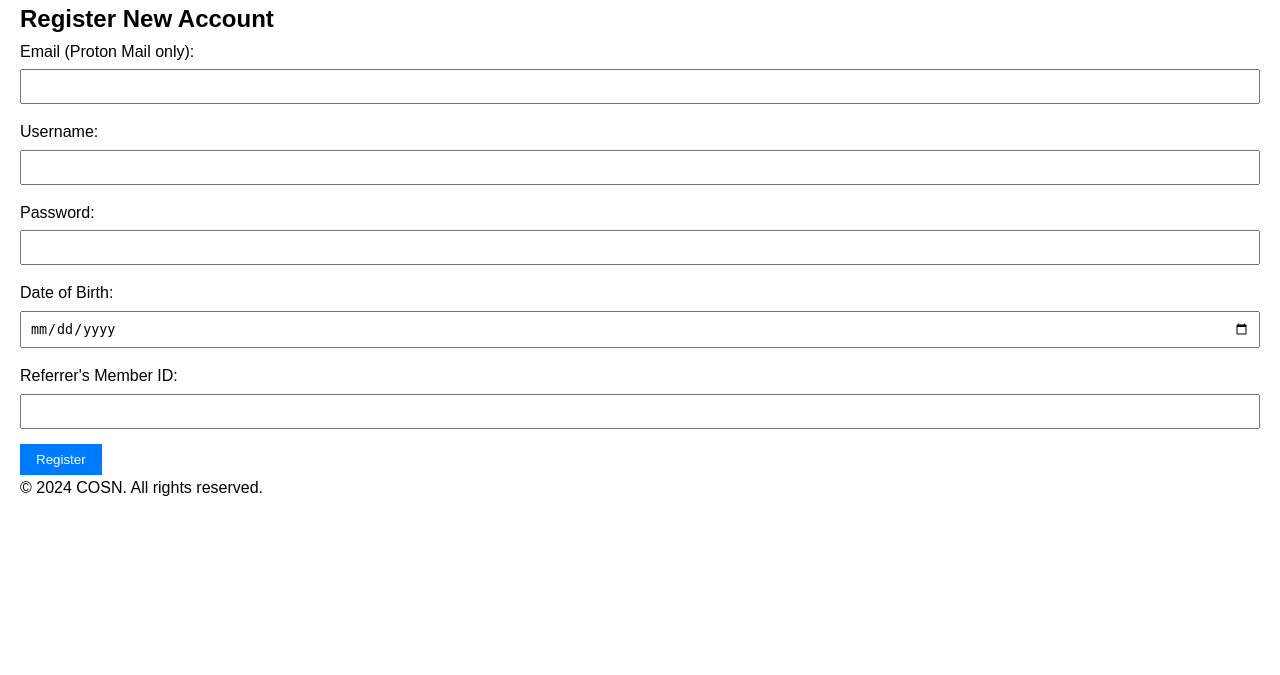
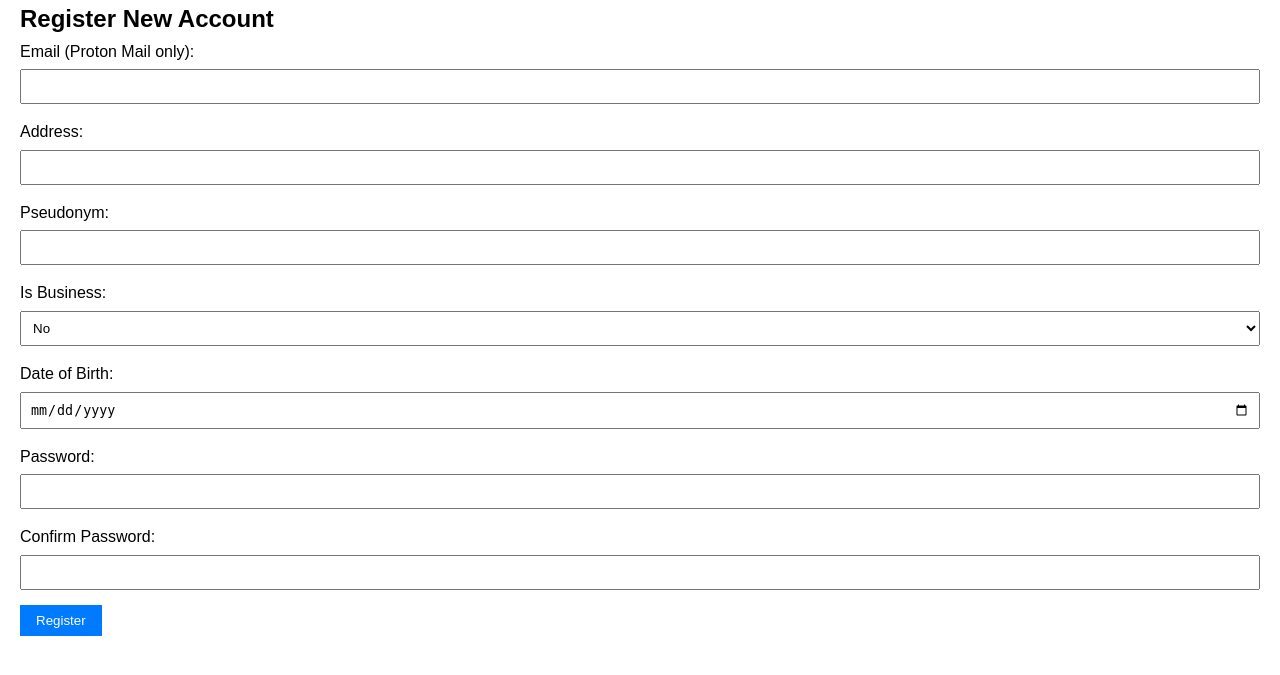
Before and after one commit to g-tejas/comp353-grp7-final-project, a PHP site: page /register.php in a window 1280 px wide. Shown: the part 71-746 px from the top of the page. Run offline with PHP 8.4, Linux system fonts and the light colour scheme.

Commit message:
Registering works

```diff
--- a/frontend/register.php
+++ b/frontend/register.php
@@ -2,34 +2,69 @@
 
 <div class="form-container">
     <h2>Register New Account</h2>
-    <form action="register_process.php" method="POST">
+    <?php
+    if (isset($_SESSION['error'])) {
+        echo "<div style='color: red;'>" . $_SESSION['error'] . "</div>";
+        unset($_SESSION['error']);
+    }
+    ?>
+    <form action="processes/register_process.php" method="POST" onsubmit="return validateForm()">
         <div class="form-group">
             <label for="email">Email (Proton Mail only):</label>
-            <input type="email" name="email" required pattern=".*@proton\..*">
+            <input type="email" name="email" id="email" required pattern=".*@proton\..*">
         </div>
 
         <div class="form-group">
-            <label for="username">Username:</label>
-            <input type="text" name="username" required>
+            <label for="address">Address:</label>
+            <input type="text" name="address" id="address" required>
+        </div>
+
+        <div class="form-group">
+            <label for="pseudonym">Pseudonym:</label>
+            <input type="text" name="pseudonym" id="pseudonym" required>
+        </div>
+
+        <div class="form-group">
+            <label for="is_business">Is Business:</label>
+            <select name="is_business" id="is_business" required>
+                <option value="No">No</option>
+                <option value="Yes">Yes</option>
+            </select>
+        </div>
+
+        <div class="form-group">
+            <label for="dob">Date of Birth:</label>
+            <input type="date" name="dob" id="dob" required>
         </div>
 
         <div class="form-group">
             <label for="password">Password:</label>
-            <input type="password" name="password" required>
+            <input type="password" name="password" id="password" required>
         </div>
 
         <div class="form-group">
-            <label for="dob">Date of Birth:</label>
-            <input type="date" name="dob" required>
+            <label for="confirm_password">Confirm Password:</label>
+            <input type="password" name="confirm_password" id="confirm_password" required>
         </div>
 
-        <div class="form-group">
-            <label for="referrer">Referrer's Member ID:</label>
-            <input type="text" name="referrer" required>
+        <div id="password_error" style="color: red; display: none;">
+            Passwords do not match.
         </div>
 
         <button type="submit">Register</button>
     </form>
 </div>
 
-<?php include 'includes/footer.php'; ?>
+<script>
+function validateForm() {
+    var password = document.getElementById("password").value;
+    var confirmPassword = document.getElementById("confirm_password").value;
+
+    if (password !== confirmPassword) {
+        document.getElementById("password_error").style.display = "block";
+        return false;
+    }
+
+    return true;
+}
+</script>
```
Also changed, not shown: frontend/processes/register_process.php (added, +54 -0 lines).
